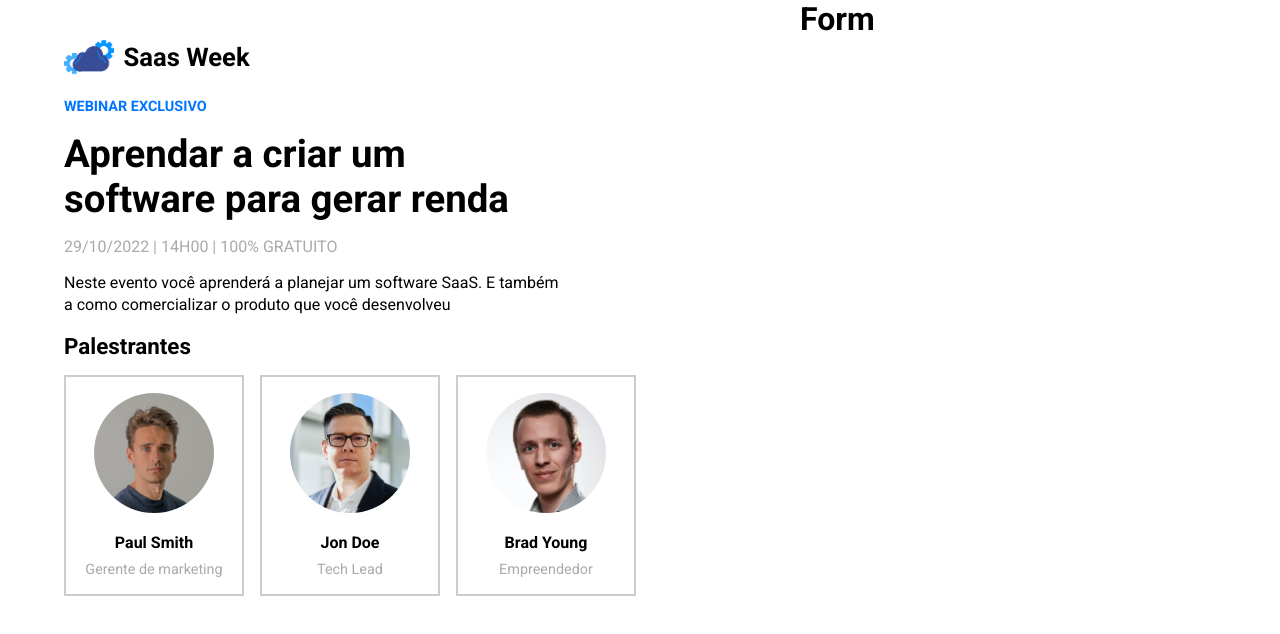
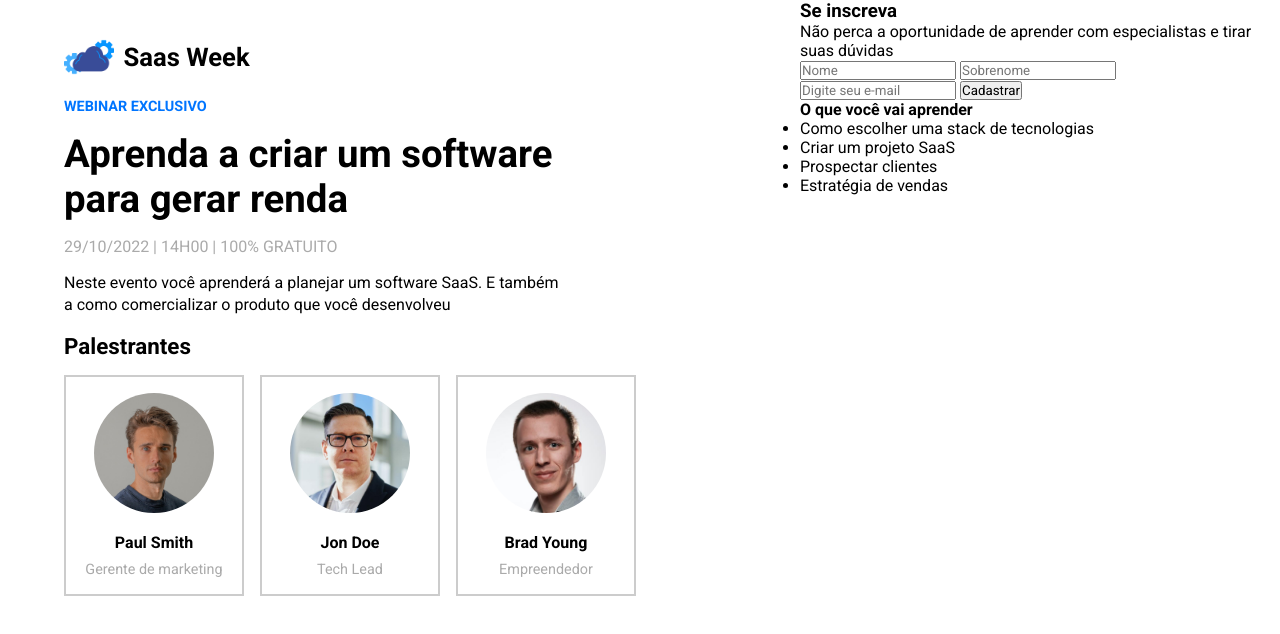
Before and after one commit to igorgabriel05/Projeto-VDA, a plain HTML site: page index.html in a window 1280 px wide. Drawn offline with Linux system fonts and the light colour scheme.

Commit message:
Continue

```diff
--- a/index.html
+++ b/index.html
@@ -21,7 +21,7 @@
             <h1>Saas Week</h1>
         </div>
         <p id="exclusive">Webinar Exclusivo</p>
-        <h2>Aprendar a criar um software para gerar renda</h2>
+        <h2>Aprenda a criar um software para gerar renda</h2>
         <p id="date">29/10/2022 | 14h00 | 100% Gratuito</p>
         <p id="description">Neste evento você aprenderá a planejar um software SaaS. E também a como
             comercializar o produto que você desenvolveu
@@ -46,7 +46,39 @@
         </div>
     </div>
     <div id="form-container">
-        <h1>Form</h1>
+        <div id="form-inner">
+            <h3>Se inscreva</h3>
+            <p>
+                Não perca a oportunidade de aprender com especialistas e tirar suas dúvidas
+            </p>
+            <form id="register-form">
+                <div id="name-container">
+                    <input type="text" name="name" id="name" placeholder="Nome"/>
+                    <input
+                      type="text"
+                      name="lastname"
+                      id="lastname"
+                      placeholder="Sobrenome"
+                    />
+                </div>
+                <input
+                  type="email"
+                  name="email"
+                  id="email"
+                  placeholder="Digite seu e-mail"
+                />
+                <input type="submit" value="Cadastrar" id="">
+            </form>
+            <div id="benefits">
+                <h4>O que você vai aprender</h4>
+                <ul>
+                    <li>Como escolher uma stack de tecnologias</li>
+                    <li>Criar um projeto SaaS</li>
+                    <li>Prospectar clientes</li>
+                    <li>Estratégia de vendas</li>
+                </ul>
+            </div>
+        </div>
     </div>
 </body>
 </html>
```
